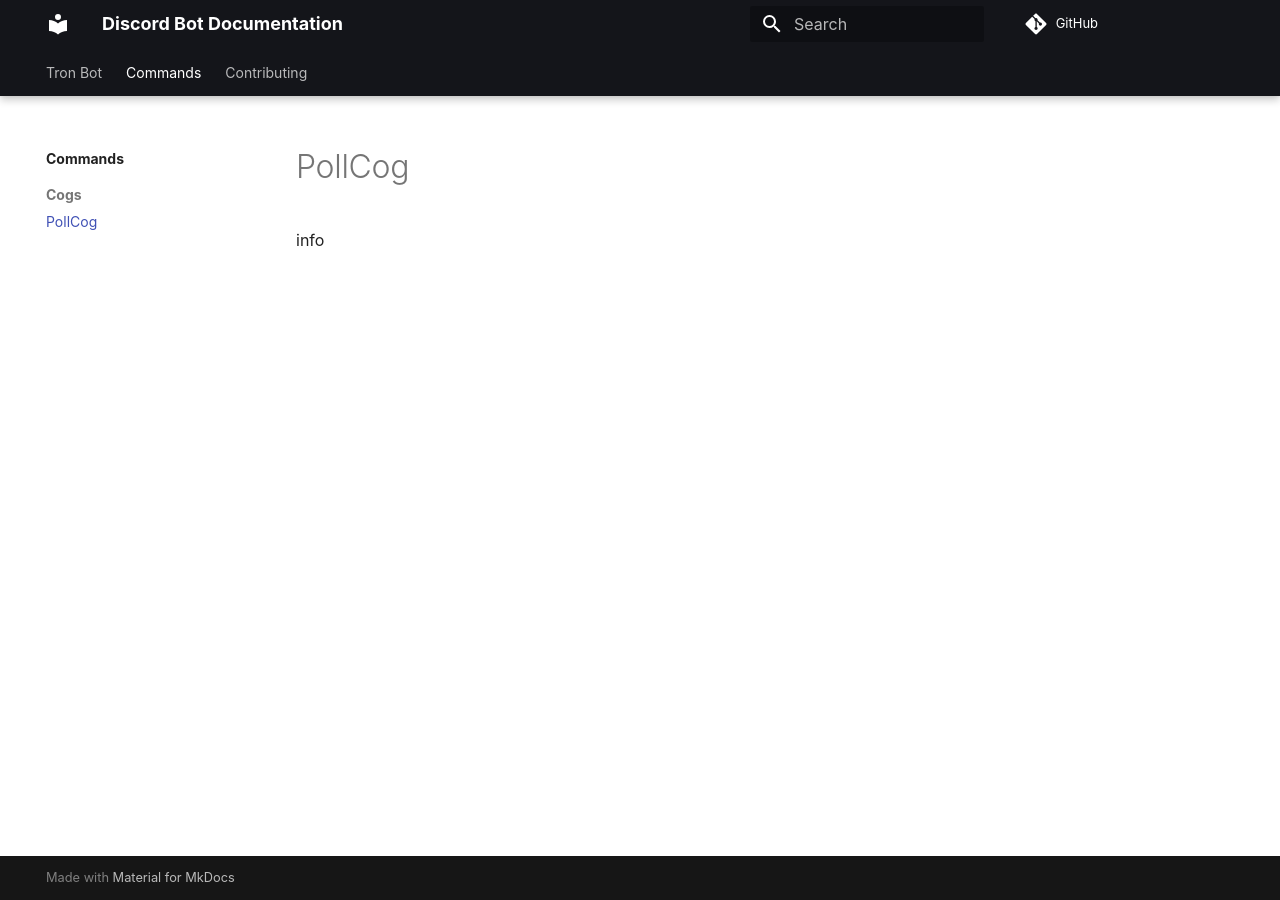
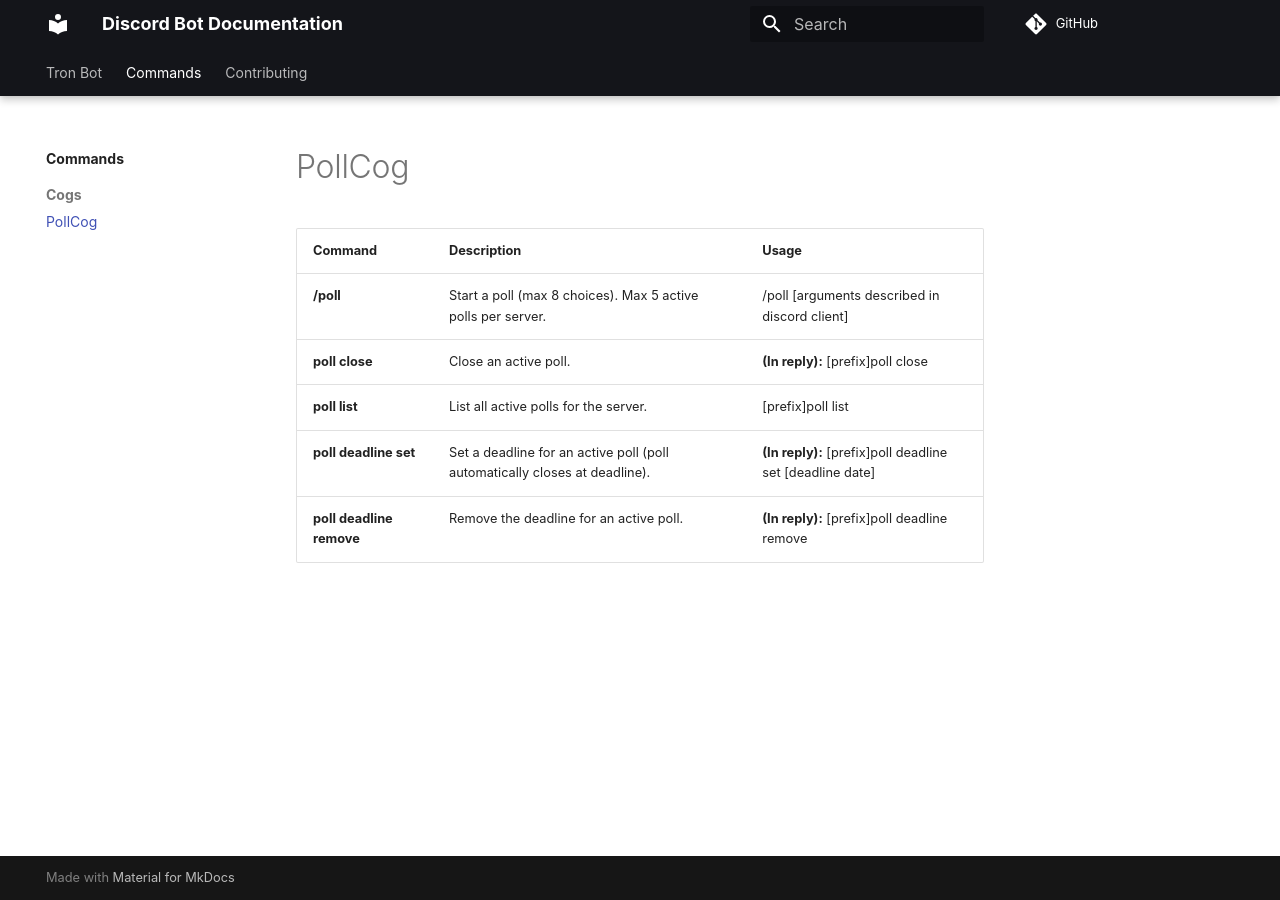
Before and after one commit to uwaterloo-tron/discord-bot, an MkDocs documentation site: the page built from docs/Commands/Cogs/PollCog.md, in a window 1280 px wide. Built offline with MkDocs 1.6.1 and Material for MkDocs 9.7.7, drawn with Linux system fonts in a browser that asks for light colours; some web fonts are replaced; comment, search, counter and statistics services are not loaded.

Commit message:
Update documentation for PollCog

```diff
--- a/docs/Commands/Cogs/PollCog.md
+++ b/docs/Commands/Cogs/PollCog.md
@@ -1,3 +1,9 @@
 # PollCog
 
-info
+| Command                  | Description                                                                | Usage                                                     |
+|--------------------------|----------------------------------------------------------------------------|-----------------------------------------------------------|
+| **/poll**                | Start a poll (max 8 choices). Max 5 active polls per server.               | /poll [arguments described in discord client]             |
+| **poll close**           | Close an active poll.                                                      | **(In reply):** [prefix]poll close                        |
+| **poll list**            | List all active polls for the server.                                      | [prefix]poll list                                         |
+| **poll deadline set**    | Set a deadline for an active poll (poll automatically closes at deadline). | **(In reply):** [prefix]poll deadline set [deadline date] |
+| **poll deadline remove** | Remove the deadline for an active poll.                                    | **(In reply):** [prefix]poll deadline remove              |
```
